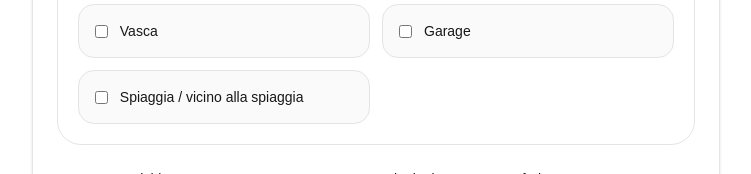
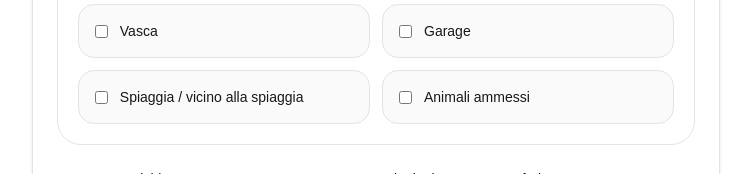
Before and after one commit to luzatrade/reversebooking, a Next.js app: page /inserzionista/crea-annuncio in a window 1280 px wide. Shown: the part 1077-1251 px from the top of the page, without its empty margins (264-1015 px from the left). Built offline with nearby package versions, Linux system fonts and the light colour scheme.

Commit message:
Add pets filter to travel request form

```diff
--- a/components/requests/CreateTravelRequestForm.tsx
+++ b/components/requests/CreateTravelRequestForm.tsx
@@ -23,6 +23,7 @@ type PreferenceFilters = {
   bathtub: boolean;
   garage: boolean;
   beach: boolean;
+  pets_allowed: boolean;
 };
 
 const emptyFilters: PreferenceFilters = {
@@ -33,6 +34,7 @@ const emptyFilters: PreferenceFilters = {
   bathtub: false,
   garage: false,
   beach: false,
+  pets_allowed: false,
 };
 
 const filterLabels: Array<{ key: keyof PreferenceFilters; label: string }> = [
@@ -43,6 +45,7 @@ const filterLabels: Array<{ key: keyof PreferenceFilters; label: string }> = [
   { key: "bathtub", label: "Vasca" },
   { key: "garage", label: "Garage" },
   { key: "beach", label: "Spiaggia / vicino alla spiaggia" },
+  { key: "pets_allowed", label: "Animali ammessi" },
 ];
 
 function expiresAtForCheckIn(checkIn: string) {
```
